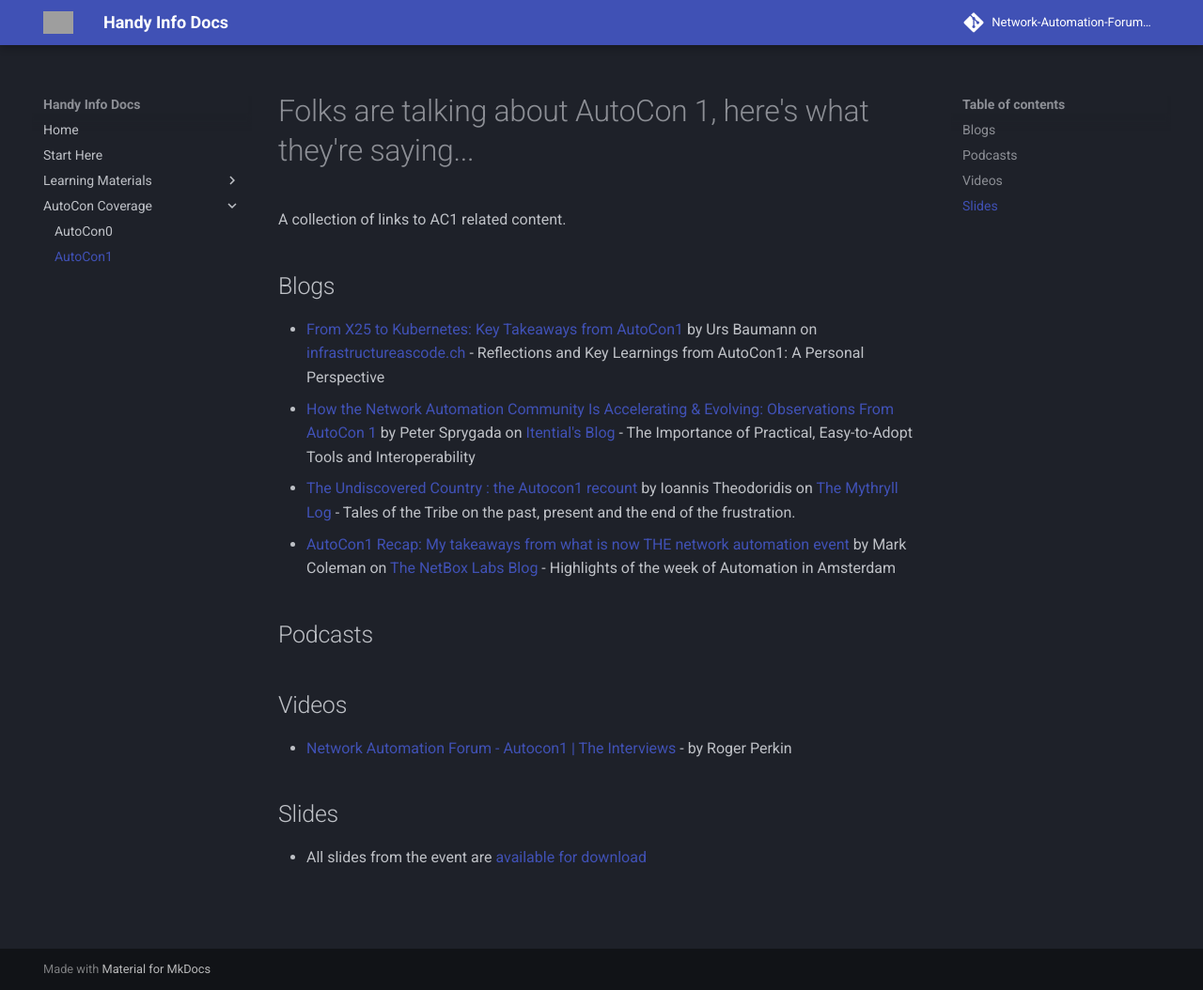
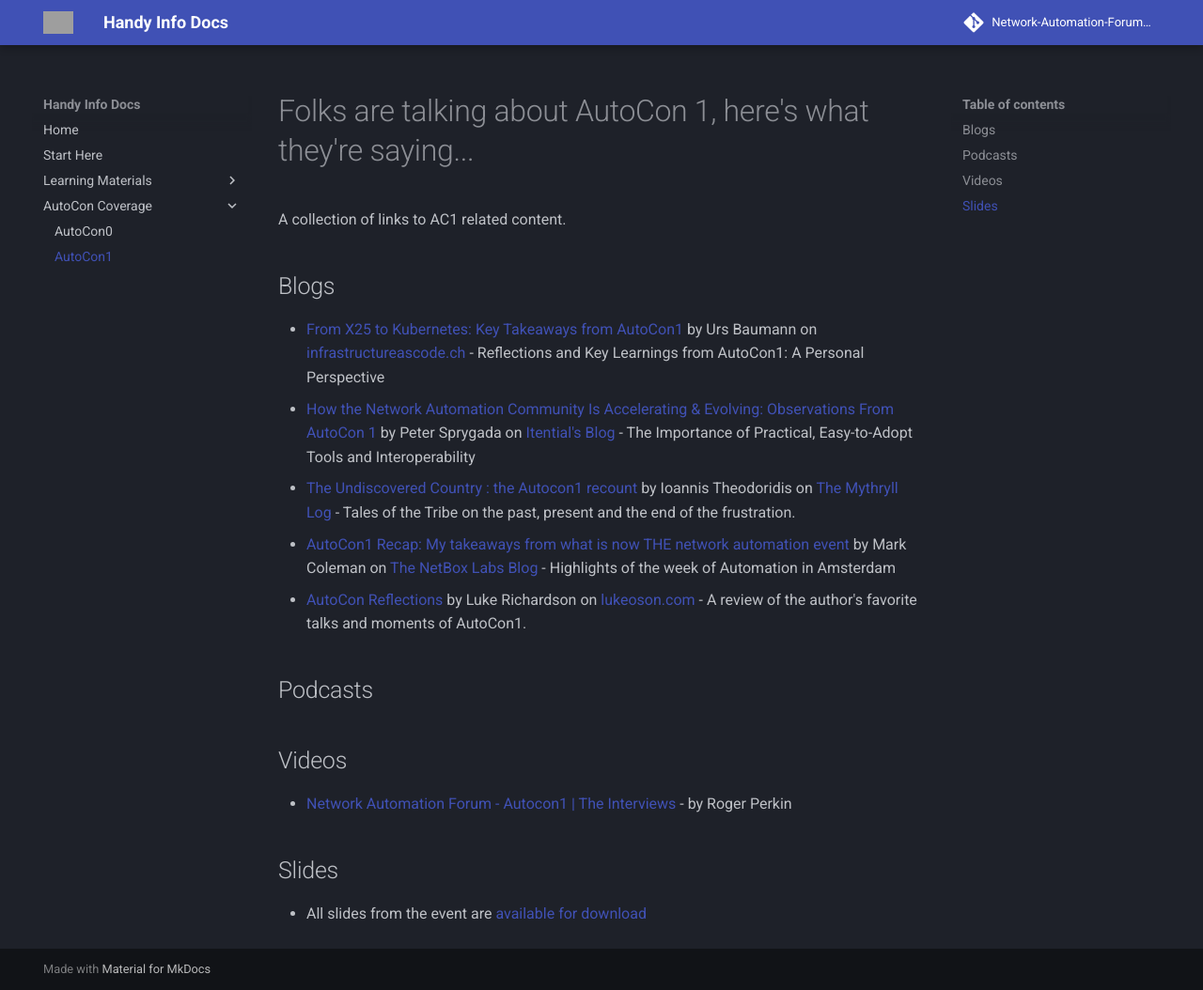
Before and after one commit to Network-Automation-Forum/handyinfo, an MkDocs documentation site: the page built from docs/autocon_coverage/autocon1.md, in a window 1280 px wide and 1054 px high. Shown: the whole window at 94% size. Built offline with MkDocs 1.6.1 and Material for MkDocs 9.7.7, drawn with Linux system fonts in a browser that asks for light colours; comment, search, counter and statistics services are not loaded; grey boxes are pictures that could not be loaded.

Commit message:
add link to Luke Richardson's Blog of AutoCon1 in autocon1.md

```diff
--- a/docs/autocon_coverage/autocon1.md
+++ b/docs/autocon_coverage/autocon1.md
@@ -7,6 +7,7 @@
 -   [How the Network Automation Community Is Accelerating & Evolving: Observations From AutoCon 1](https://www.itential.com/blog/netdevops/how-the-network-automation-community-is-accelerating-evolving-observations-from-autocon-1/) by Peter Sprygada on [Itential's Blog](https://www.itential.com/blog/) - The Importance of Practical, Easy-to-Adopt Tools and Interoperability
 -   [The Undiscovered Country : the Autocon1 recount](https://www.mythryll.com/?p=2591) by Ioannis Theodoridis on [The Mythryll Log](https://www.mythryll.com) - Tales of the Tribe on the past, present and the end of the frustration.
 -   [AutoCon1 Recap: My takeaways from what is now THE network automation event](https://netboxlabs.com/blog/autocon1-recap/) by Mark Coleman on [The NetBox Labs Blog](https://netboxlabs.com/blog/) - Highlights of the week of Automation in Amsterdam
+-   [AutoCon Reflections](https://lukeoson.com/blog/2024/09/16/autocon-reflections/) by Luke Richardson on [lukeoson.com](https://lukeoson.com) - A review of the author's favorite talks and moments of AutoCon1.
 
 ## Podcasts
 
```
